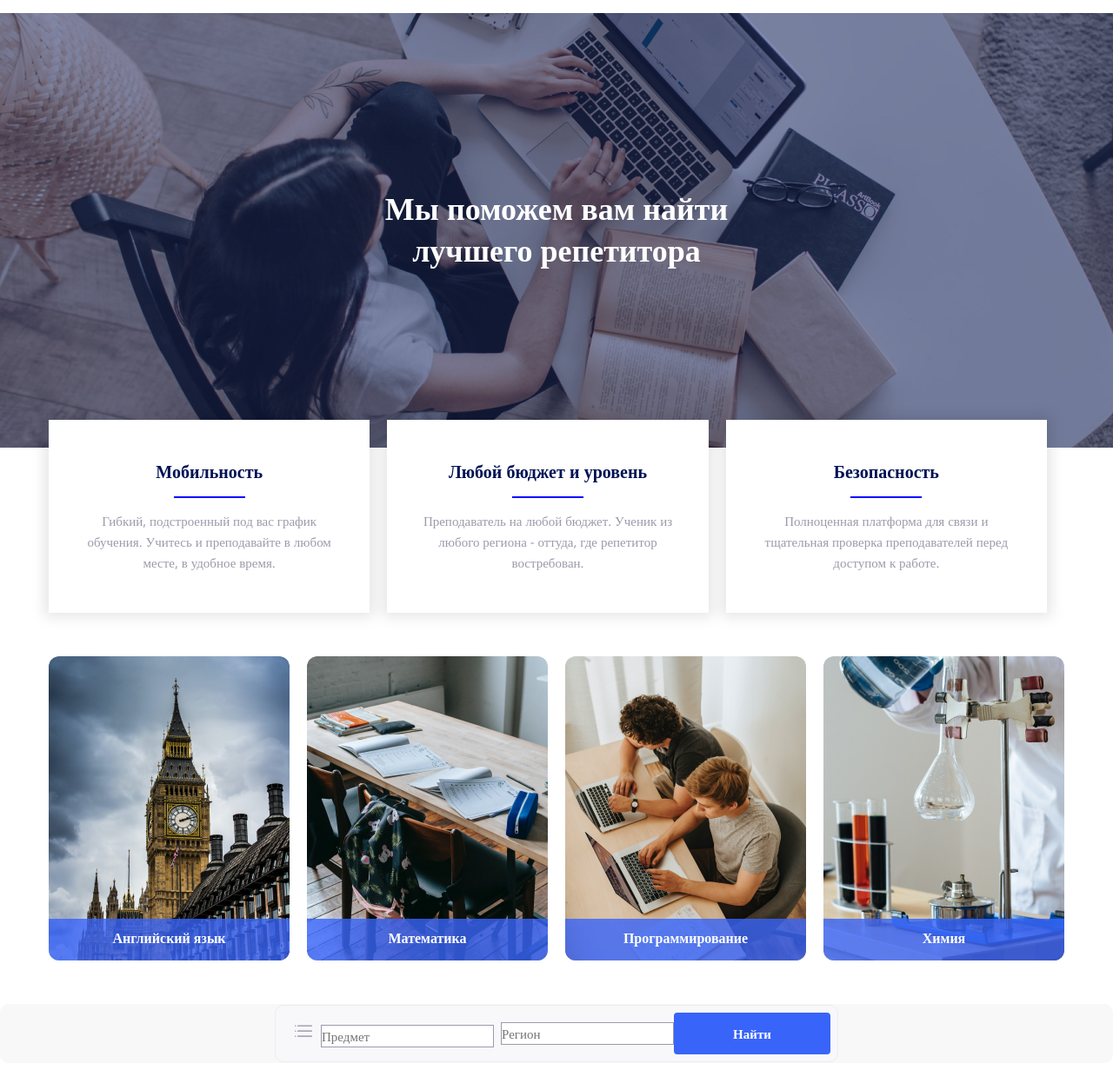
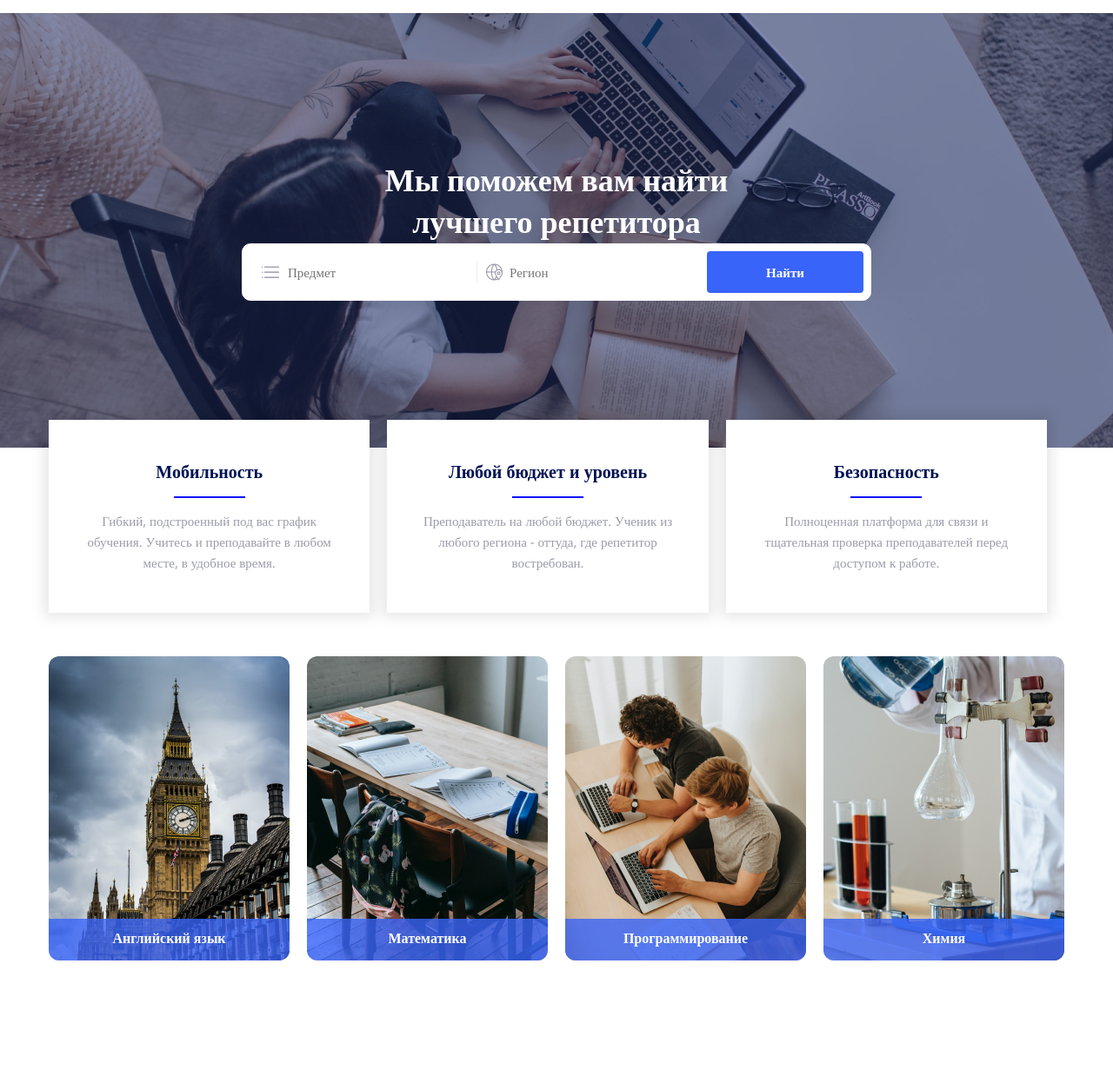
Before and after one commit to rykon97/HTML, a plain HTML site: page index.html in a window 1280 px wide. Shown: the part 69-1300 px from the top of the page at 87% size. Drawn offline with nearby package versions, Linux system fonts and the light colour scheme; a web font is replaced by a local one.

Commit message:
Корректировки формы поиска

```diff
--- a/index.html
+++ b/index.html
@@ -28,6 +28,16 @@
 
     <div class="hero">
         <span>Мы поможем вам найти<br/>лучшего репетитора</span>
+
+        <div class="search__form">
+            <div class="search__forms">
+                <form class="filters__form" action="#" method="post">
+                    <label><img src="./img/menu_icon.png" alt=""><input class="input__forms" type="text" name="subject" placeholder="Предмет"></label>
+                    <label><img src="./img/Earth.png" alt=""><input class="input__forms" type="text" name="location" placeholder="Регион"></label>
+                    <button class="search__buttom">Найти</button>
+                </form>
+            </div>
+        </div>
     </div>
 
     <div class="features">
@@ -105,18 +115,6 @@
                         <div class="links__button"><a class="button" href="#">Найти репетитора</a></div>
                     </div>
                 </div>
-            </div>
-        </div>
-    </div>
-
-    <div class="search__form">
-        <div class="wrapper">
-            <div class="search__forms">
-                <form class="filters__form" action="#" method="post">
-                    <label for="subject"><img src="./img/menu_icon.png" alt=""><input class="input__forms" type="text" name="subject" placeholder="Предмет"></label>
-                    <input class="input__forms" type="text" name="location" placeholder="Регион">
-                    <button class="search__buttom">Найти</button>
-                </form>
             </div>
         </div>
     </div>
--- a/style/form.css
+++ b/style/form.css
@@ -11,25 +11,36 @@ input:focus {
 }
 
 .search__form {
-    background-color: #f8f8f8;
-    border: 1px solid #f8f8f8;
+    background-color: #fff;
+    border: 1px solid #fff;
     border-radius: 10px;
 }
 .search__forms {
-    display: flex;
+    display: inline-flex;
     flex-direction: column;
     align-items: center;
 }
 
 .filters__form {
-    background: #F8F8FB;
-    border: 1px solid #ECECEC;
+    background: #fff;
+    border: none;
     border-radius: 10px;
     padding: 8px 8px 8px 20px;
     display: flex;
     flex-direction: row;
     align-items: center;
 }
+.filters__form label {
+    display: inline-flex;
+    align-items: center;
+    padding-right: 20px;
+    margin-right: 10px;
+}
+
+.filters__form label:first-child {
+    border-right: 1px solid #ECECEC;
+}
+
 .search__buttom {
     width: 180px;
     height: 48px;
@@ -44,11 +55,11 @@ input:focus {
     color:#ffffff;
 }
 .input__forms  {
-    border: 1px solid #9b9bac;
+    border: none;
     font-family: "Open Sans";
     font-size: 15px;
     font-weight: 400;
-    color: #9b9bac;
+    color: #152764;
     line-height: 160%;
     align-items: center;
     margin-left: 8px;
```
